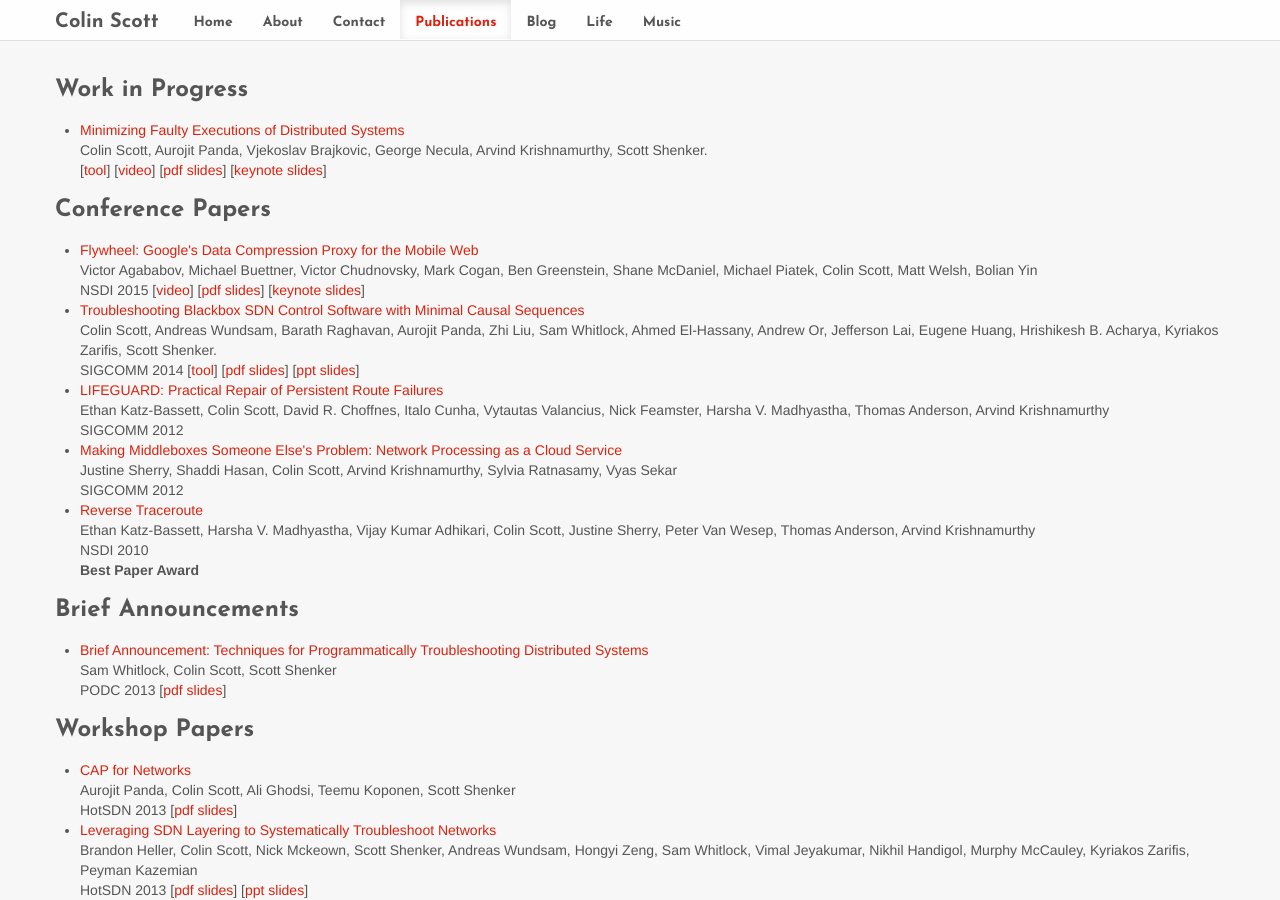
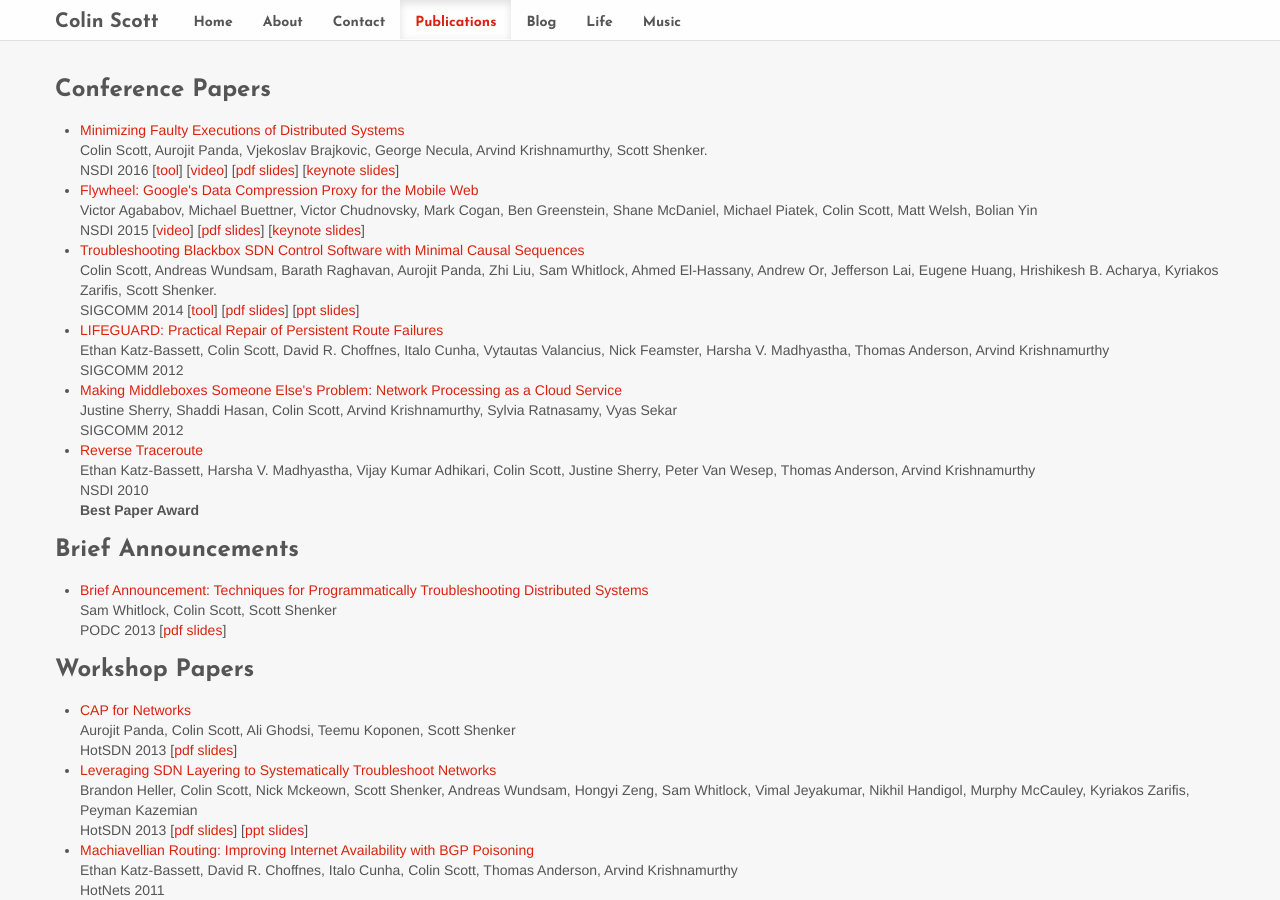
Before and after one commit to colin-scott/personal_website, a Jekyll site: the page built from publications.html, in a window 1280 px wide and 900 px high. Built offline with Jekyll 4.4.1, drawn with Linux system fonts in a browser that asks for light colours; Markdown is read by kramdown in place of the engine named in the settings.

Commit message:
add NSDI '16

```diff
--- a/publications.html
+++ b/publications.html
@@ -5,19 +5,17 @@
 description: "Colin Scott's projects and publications"
 ---
 
-<h3>Work in Progress</h3>
+<h3>Conference Papers</h3>
 <ul>
   <li><a href="http://www.eecs.berkeley.edu/~rcs/research/nsdi_draft.pdf">Minimizing Faulty Executions of Distributed Systems</a></br>
   Colin Scott, Aurojit Panda, Vjekoslav Brajkovic, George Necula, Arvind Krishnamurthy, Scott Shenker.</br>
+  NSDI 2016
   [<a href="https://github.com/NetSys/sts2-interposition">tool</a>]
   [<a href="https://www.youtube.com/watch?v=NFo7hEsc5Eo">video</a>]
   [<a href="https://speakerdeck.com/colinscott/minimizing-faulty-executions-of-distributed-systems">pdf slides</a>]
   [<a href="https://eecs.berkeley.edu/~rcs/research/ricon.key">keynote slides</a>]
   </li>
-</ul>
 
-<h3>Conference Papers</h3>
-<ul>
   <li><a href="http://www.eecs.berkeley.edu/~rcs/research/nsdi15.pdf">Flywheel: Google's Data Compression Proxy for the Mobile Web</a></br>
     Victor Agababov, Michael Buettner, Victor Chudnovsky, Mark Cogan, Ben
    Greenstein, Shane McDaniel, Michael Piatek, Colin Scott,
```
